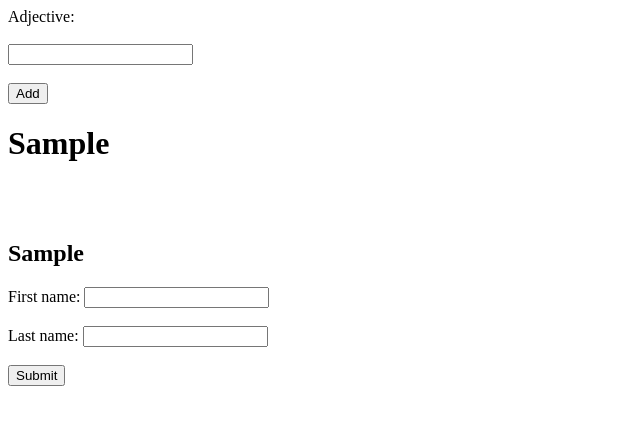
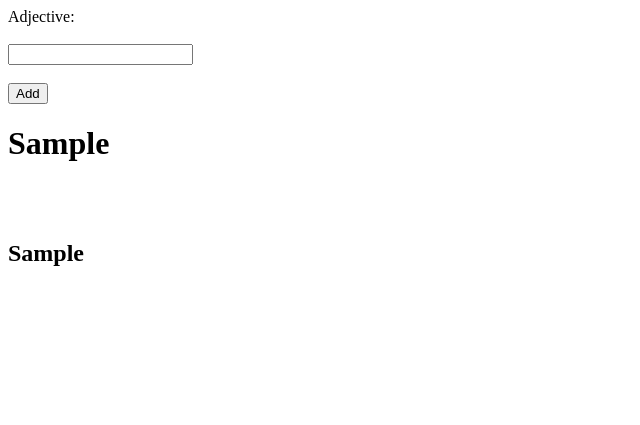
Before and after one commit to MathiasBenoni/mariadb-website, a Flask app: template templates/index.html in a window 1280 px wide. Shown: the top 425 px of the page, without its empty margins (0-640 px from the left). Run offline with Flask 3, Linux system fonts and the light colour scheme; the template is opened without the code that fills it: most values are stand-ins (such as "Sample title", 1, 10 or a date in 2020).

Commit message:
Deleted name form

```diff
--- a/app.py
+++ b/app.py
@@ -25,26 +25,11 @@ def index():
                 if adjectives_list[i] > bigger_number:
                     bigger_number = adjectives_list[i]
                     max_index = i
-
         the_adjective = adjectives_list[max_index - 1].capitalize()
     else:
         the_adjective = "Nothing here yet"
 
     return render_template("index.html", html_adjective_list=adjectives_list, the_adjective_html=the_adjective)
-
-@app.route('/submit', methods=['POST'])
-def handle_data():
-    if request.method == 'POST':
-        first_name = request.form.get('fname')
-        last_name = request.form.get('lname')
-
-        print(f"Received: {first_name}")
-        print(f"Received: {last_name}")
-
-        # Return a response using write()
-        return f'Data received! Your name is: {first_name} {last_name}'
-
-    return redirect(url_for('index'))
 
 @app.route("/", methods=["POST"])
 def add():
--- a/templates/index.html
+++ b/templates/index.html
@@ -23,15 +23,6 @@
 
 <h2>{{ html_adjective_list }}</h2>
 
-
-<form action="/submit" method="POST">
-  <label for="fname">First name:</label>
-  <input type="text" id="fname" name="fname"><br><br>
-  <label for="lname">Last name:</label>
-  <input type="text" id="lname" name="lname"><br><br>
-  <input type="submit" value="Submit">
-</form>
-
 <script src="{{ url_for('static', filename='script.js') }}"></script>
 
 </body>
```
